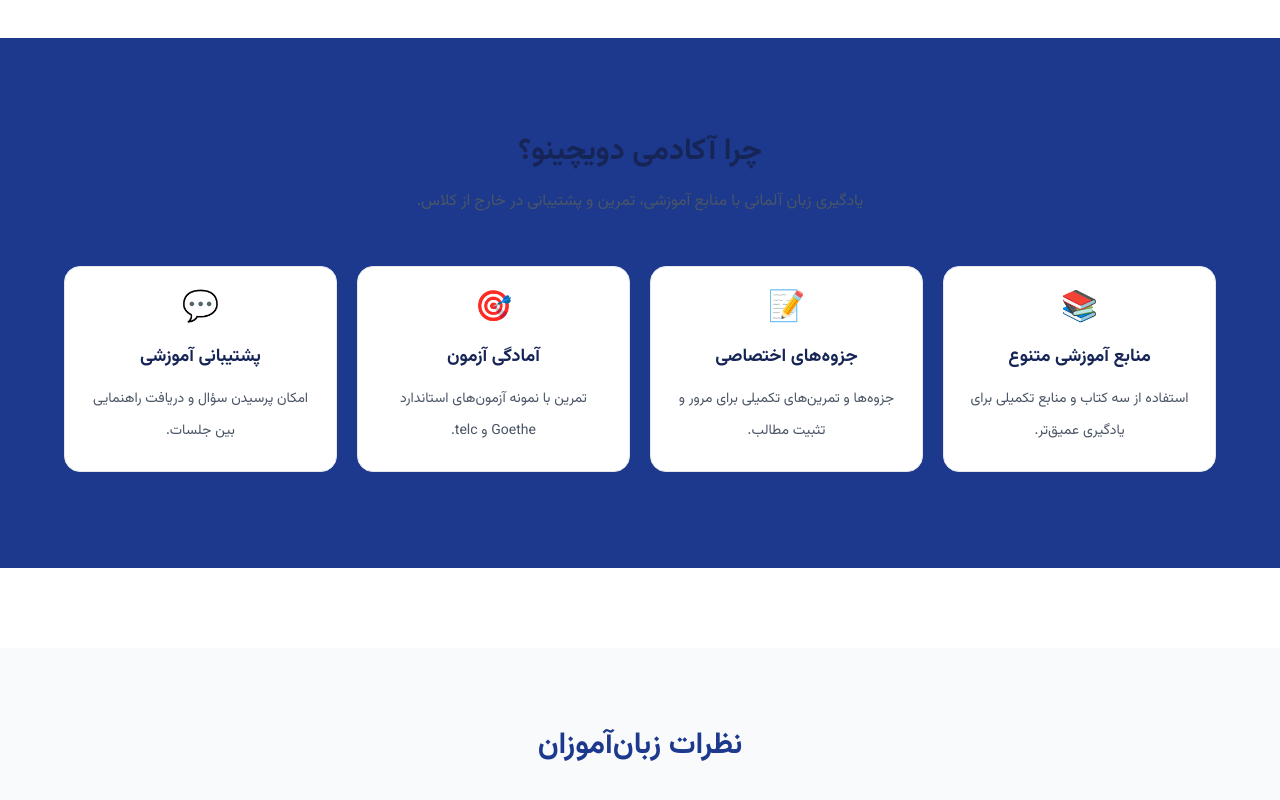
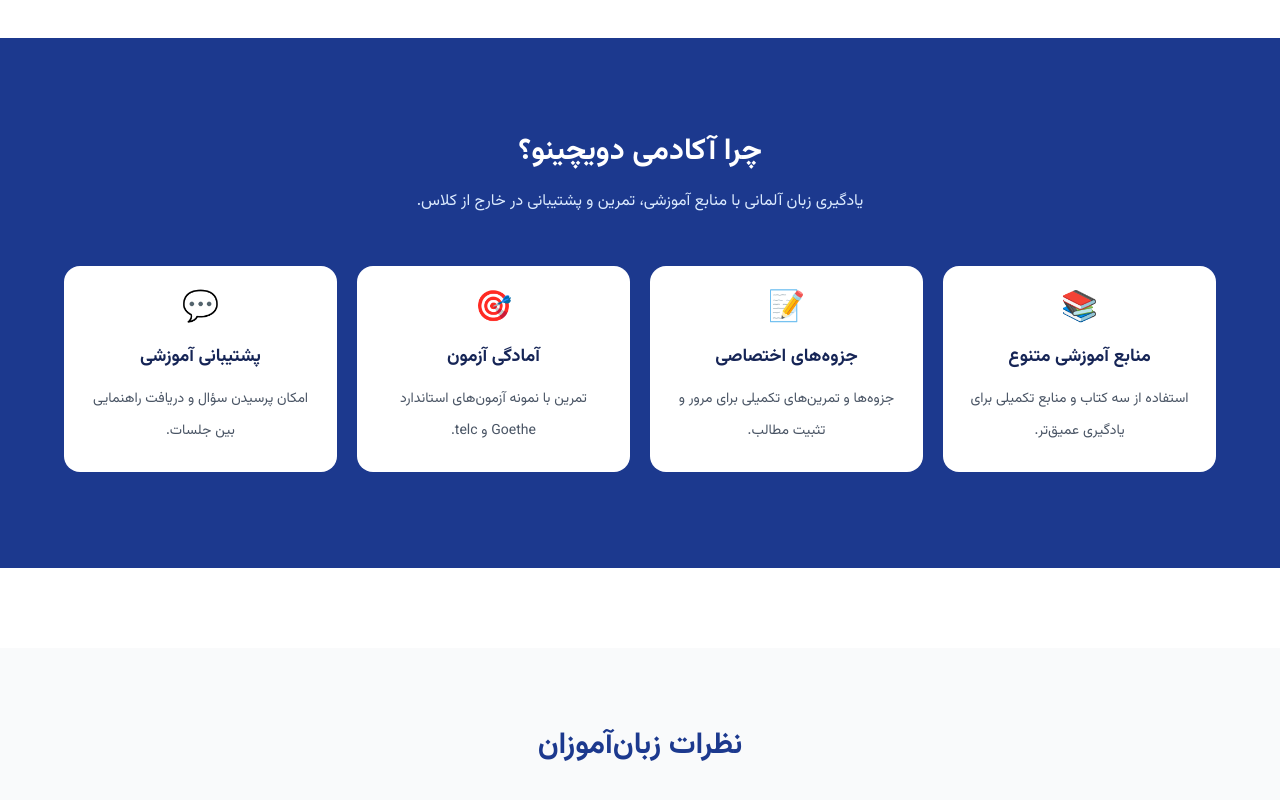
Before and after one commit to Masihsole0/deutschino-akademie, a Next.js app: page / in a window 1280 px wide. Shown: the part 2690-3490 px from the top of the page. Built offline with nearby package versions, Linux system fonts and the light colour scheme; no server answers; the database is empty.

Commit message:
Update website

```diff
--- a/app/page.tsx
+++ b/app/page.tsx
@@ -354,11 +354,11 @@ export default function Home() {
 
     <div className="mb-12 text-center">
 
-            <h2 className="text-2xl font-bold text-blue-950 md:text-3xl">
+      <h2 className="text-2xl font-bold text-white md:text-3xl">
         چرا آکادمی دویچینو؟
       </h2>
 
-            <p className="mx-auto mt-4 max-w-2xl text-sm leading-8 text-gray-600 md:text-base">
+      <p className="mx-auto mt-4 max-w-2xl text-sm leading-8 text-blue-100 md:text-base">
         یادگیری زبان آلمانی با منابع آموزشی، تمرین و پشتیبانی
         در خارج از کلاس.
       </p>
@@ -372,7 +372,7 @@ export default function Home() {
       {benefits.map((benefit) => (
         <article
           key={benefit.title}
-                className="rounded-xl border border-gray-200 bg-white p-4 text-center transition duration-300 hover:-translate-y-1 hover:shadow-md sm:rounded-2xl sm:p-6"
+          className="rounded-xl border border-white/20 bg-white p-4 text-center transition duration-300 hover:-translate-y-1 hover:shadow-lg sm:rounded-2xl sm:p-6"
         >
           <div className="mb-4 text-3xl">
             {benefit.icon}
```
Lines whose indentation alone changed are shown as unchanged.
